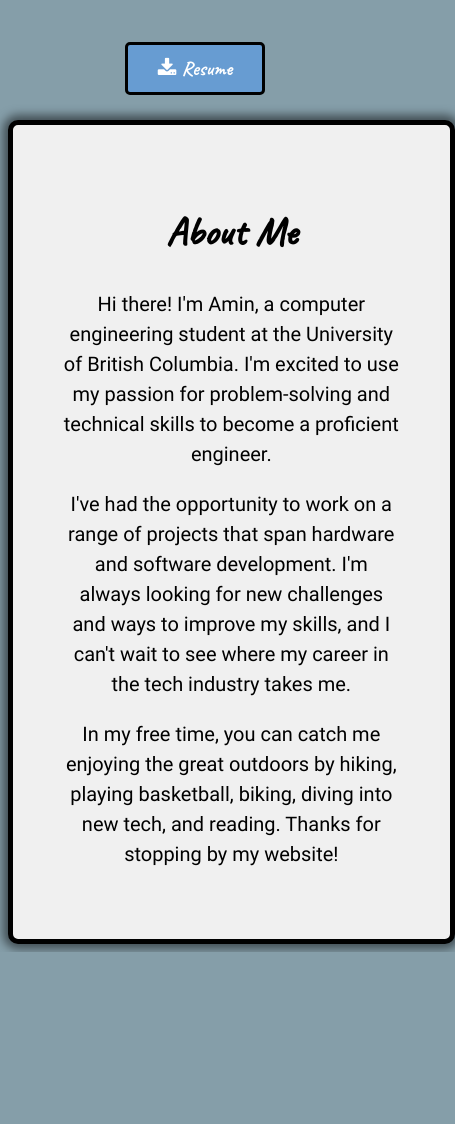
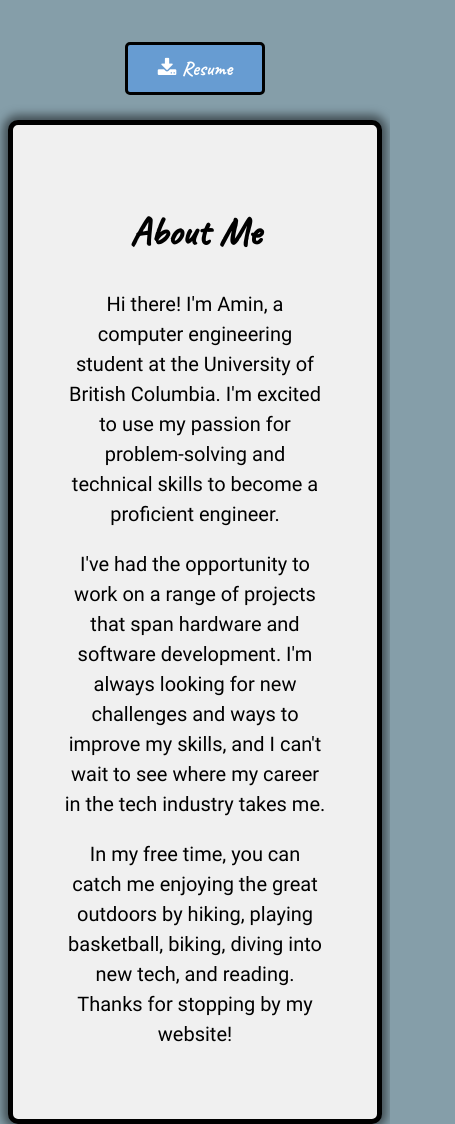
Before and after one commit to afahimi/afahimi.com, a plain HTML site: page index.html in a window 390 px wide. Shown: the part 700-1824 px from the top of the page, 455 px wide, since content can reach past the window. Before the commit the page ends 1652 px from the top, so only its background shows below. Drawn offline with Linux system fonts and the light colour scheme.

Commit message:
fixed scaling issue

```diff
--- a/styles.css
+++ b/styles.css
@@ -158,11 +158,12 @@ box-shadow: 0px 0px 10px 5px rgba(0, 0, 0, 0.5);
     color: black;
     text-align: center;
     line-height: 1.5;
+    box-sizing: border-box;
   }
 
   @media (max-width: 600px) {
     .textbox {
-    max-width: 90%;
+      width: 100%;
     }
   }
 
```
Lines whose indentation alone changed are shown as unchanged.
